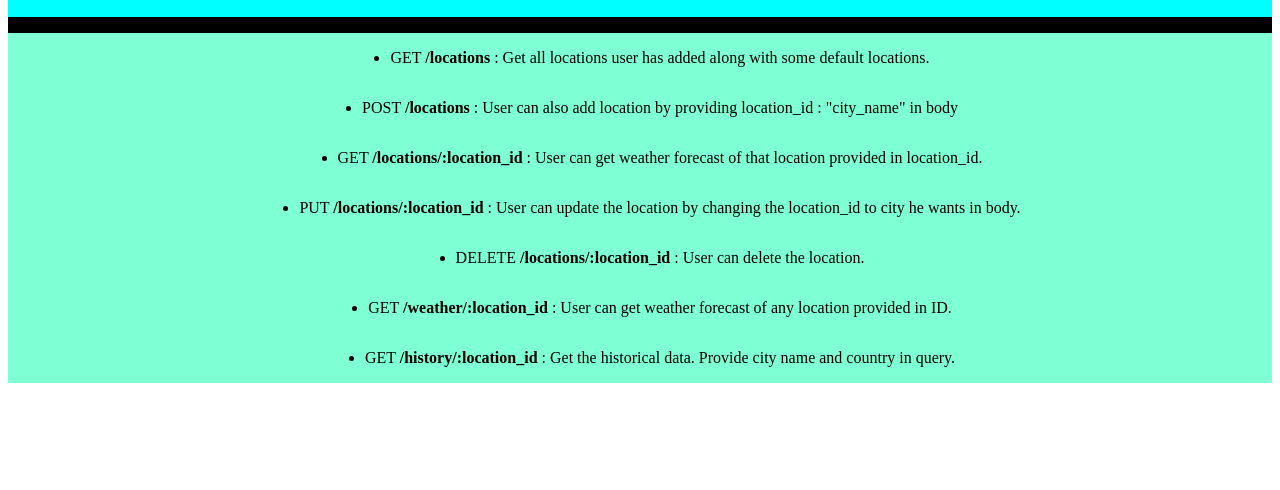
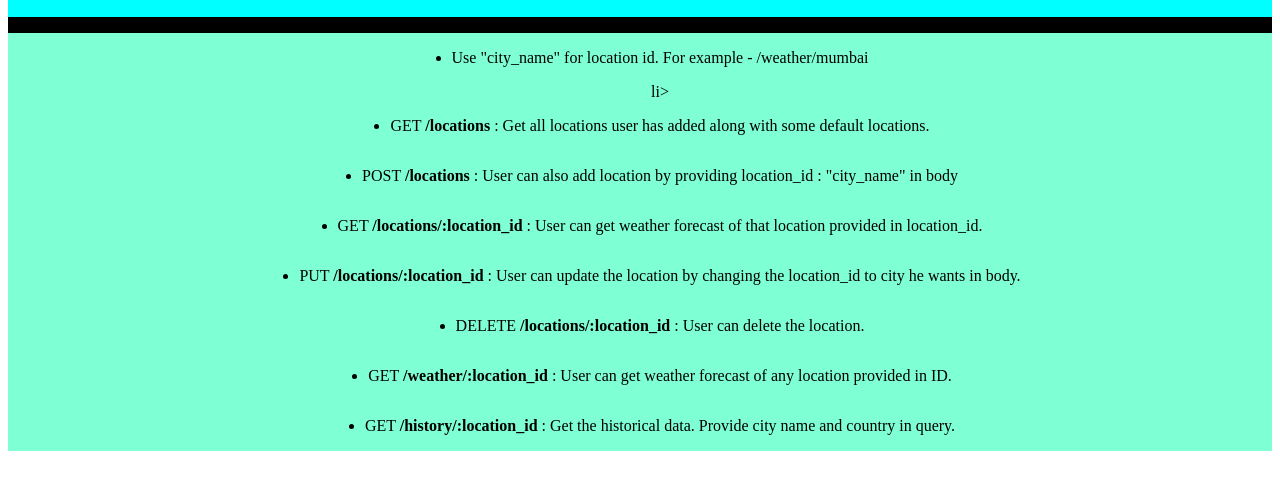
Before and after one commit to parthojha12/FitPage-Assessment, a website: page src/index.html in a window 1280 px wide. Shown: the part 264-754 px from the top of the page. Drawn offline with Linux system fonts and the light colour scheme.

Commit message:
Update index.html

```diff
--- a/src/index.html
+++ b/src/index.html
@@ -65,6 +65,7 @@
         </div>
         <div class="lowerdiv">
           <ul>
+            <li>Use "city_name" for location id. For example - /weather/mumbai </li>li>
             <li>
               GET <b>/locations</b> : Get all locations user has added along with some default locations.
             </li>
```
